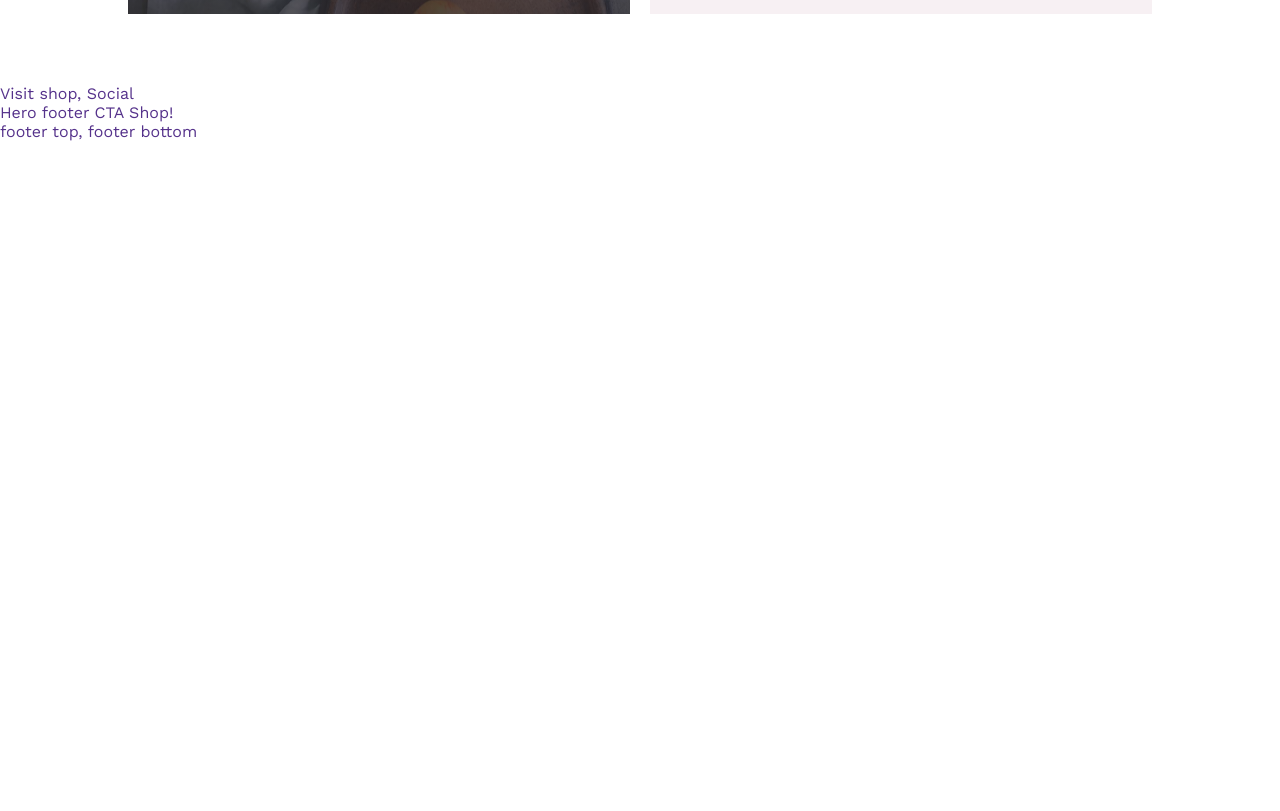
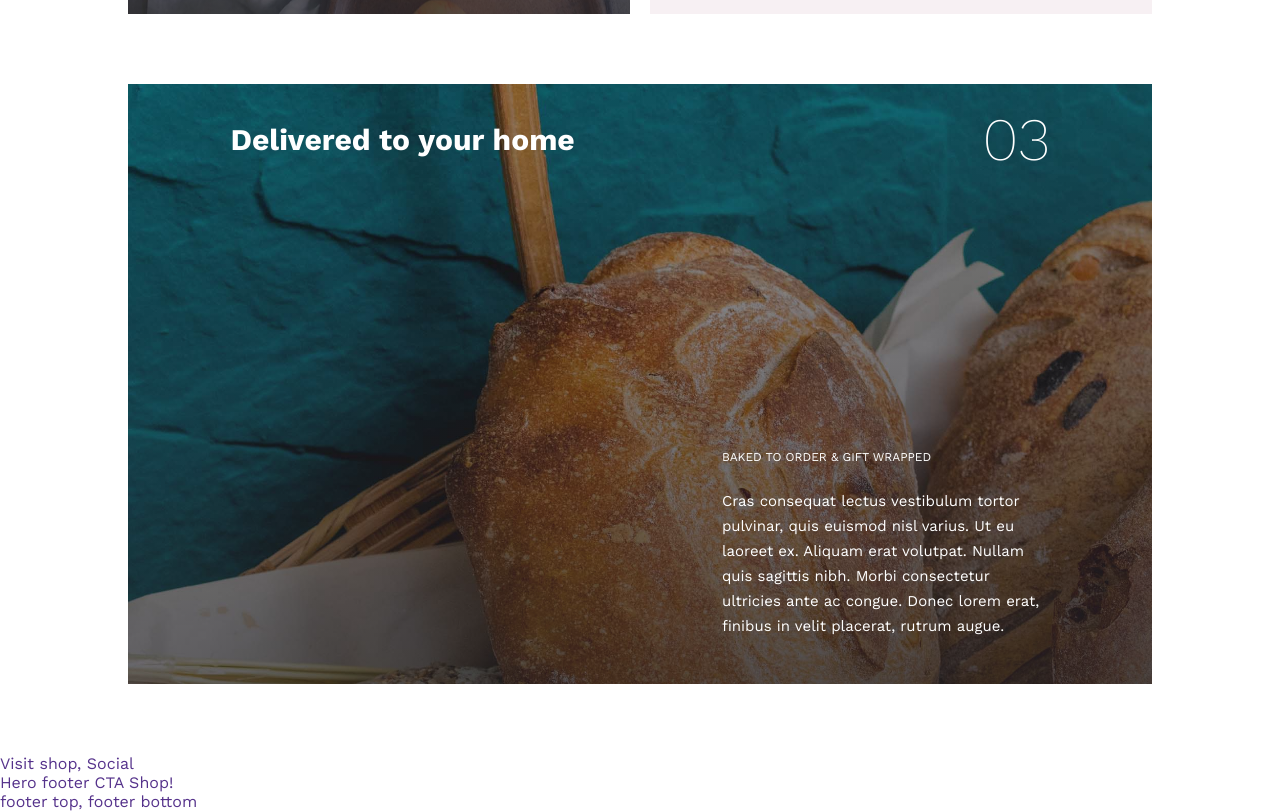
Before and after one commit to mariklim/proj-html-vuejs, a Vue app: page / in a window 1280 px wide. Shown: the part 3958-4769 px from the top of the page. Before the commit the page ends 4099 px from the top, so only its background shows below. Built offline with nearby package versions, Linux system fonts and the light colour scheme.

Commit message:
aggiunto step section3

```diff
--- a/src/components/Main/Steps.vue
+++ b/src/components/Main/Steps.vue
@@ -51,6 +51,27 @@
         </div>
       </div>
     </section>
+     <section class="section_3">
+      <div class="container_step">
+        <div class="step_top">
+          <div class="step_title">
+            <h2>Delivered to your home</h2>
+          </div>
+          <div class="number_step">03</div>
+        </div>
+        <div class="step_bottom">
+          <div class="text">
+            <h5>BAKED TO ORDER & GIFT WRAPPED</h5>
+            <p>
+              Cras consequat lectus vestibulum tortor pulvinar, quis euismod
+              nisl varius. Ut eu laoreet ex. Aliquam erat volutpat. Nullam quis
+              sagittis nibh. Morbi consectetur ultricies ante ac congue. Donec
+              lorem erat, finibus in velit placerat, rutrum augue.
+            </p>
+          </div>
+        </div>
+      </div>
+    </section>
   </section>
 </template>
 
@@ -64,6 +85,7 @@ export default {
 <style lang="scss" scoped>
 @import "../../assets/style/common";
 @import "../../assets/style/variables";
+//STEP 1
 .section_1 {
   @include container_80;
   @include section_header;
@@ -78,7 +100,9 @@ export default {
   background-size: cover;
   color: white;
 }
+//STEP 1
 
+//STEP 2
 .section_2 {
   @include container_80;
   @include section_header;
@@ -123,8 +147,24 @@ export default {
     }
   }
 }
+//STEP 2
 
-//common
+.section_3 {
+  @include container_80;
+  @include section_header;
+  @include margin_top_bottom_70px;
+  height: 37.5rem;
+  background-image: linear-gradient(
+      170deg,
+      rgba(35, 33, 37, 0.3) 0%,
+      rgba(35, 33, 37, 0.8) 100%
+    ),
+    url("../../assets/image/bakery-process-3.jpg");
+  background-size: cover;
+  color: white;
+}
+
+//common  per STEP 1 ,2 e 3
 .container_step {
   width: 80%;
   height: 100%;
```
Also changed, not shown: 34 other files (tests, documents, lock files or other folders).
